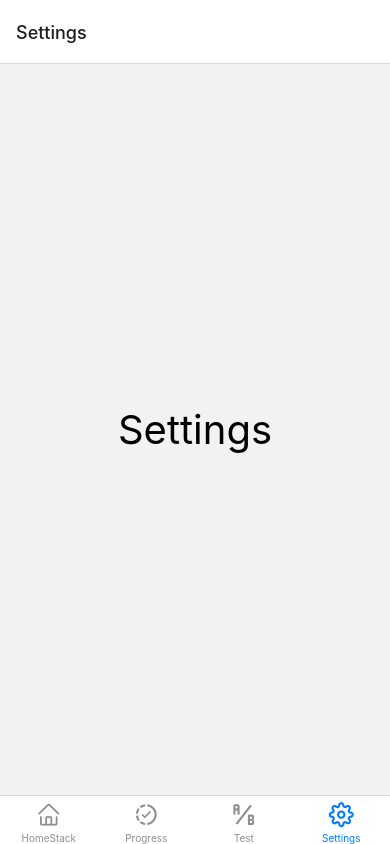
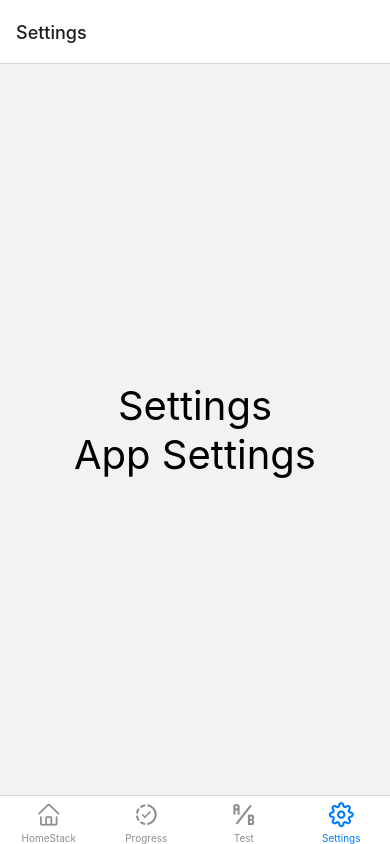
Before and after one commit to Raikant59/SIH24, a React Native app: screen /Settings in a window 390 px wide. Built offline with nearby package versions, Linux system fonts and the light colour scheme.

Commit message:
commit changes

```diff
--- a/navigation/AppSet.js
+++ b/navigation/AppSet.js
@@ -5,6 +5,7 @@ const AppSet = () => {
     return (
         <View style={styles.container}>
             <Text style={styles.text}>Settings</Text>
+            <Text style={styles.text}>App Settings</Text>
         </View>
     );
 }
```
